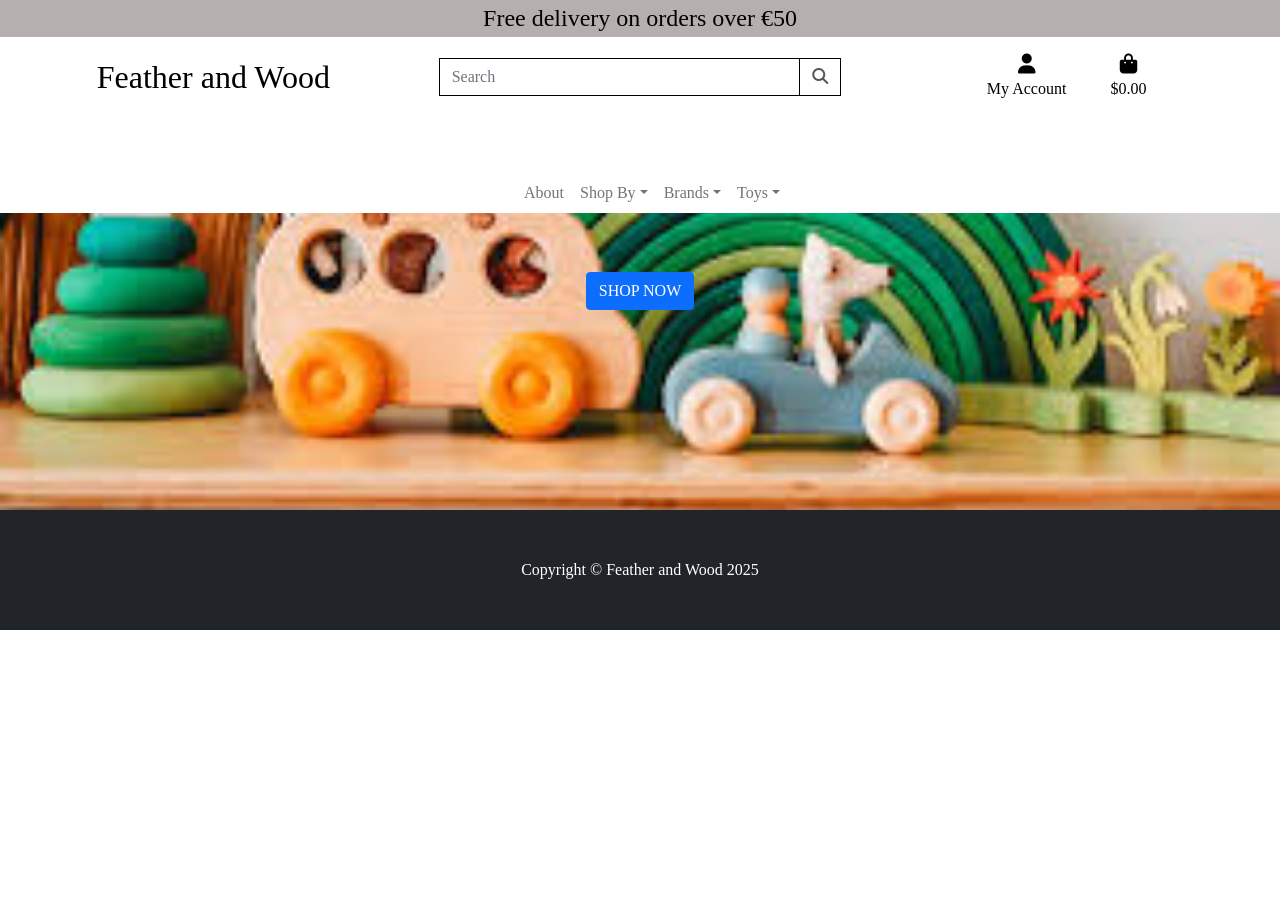
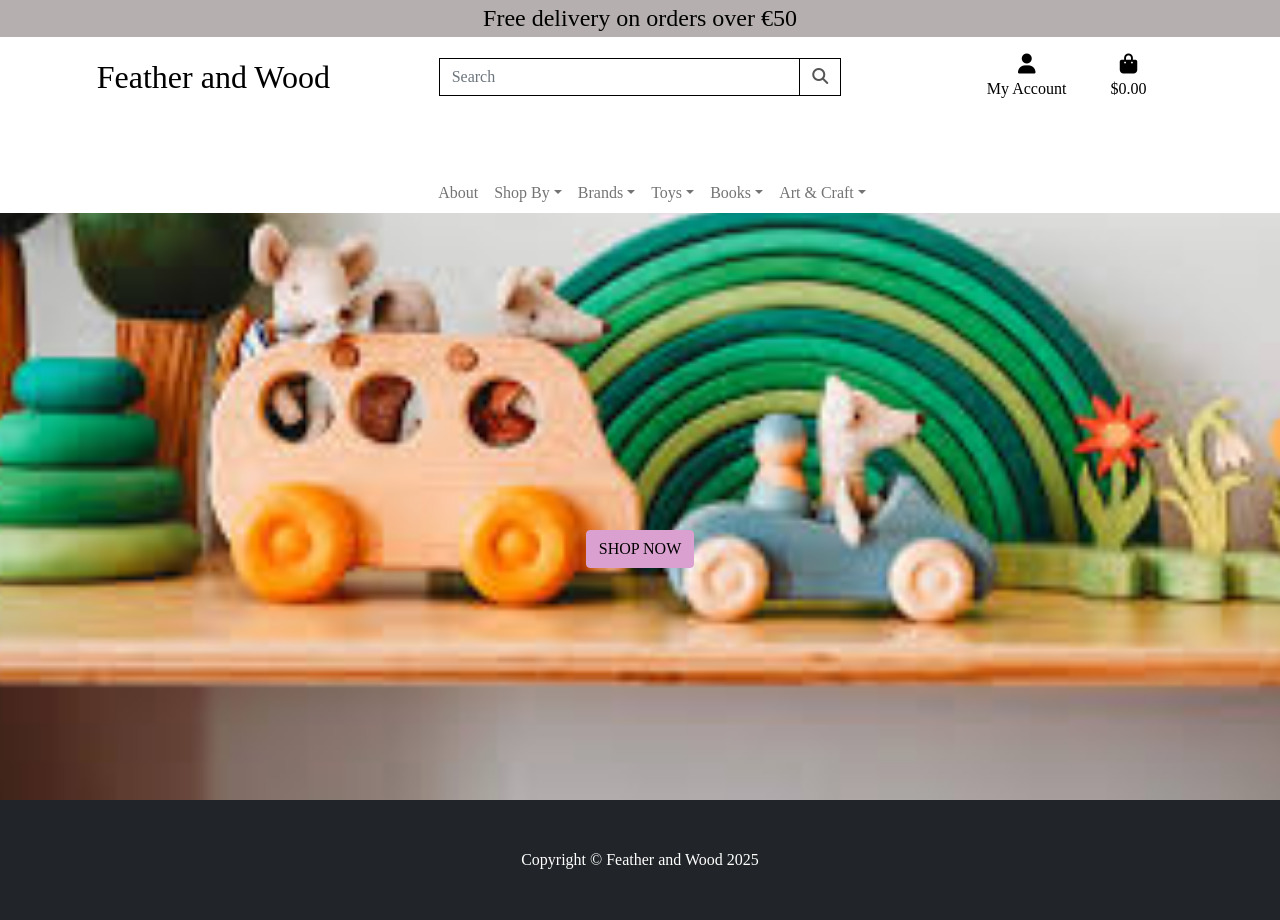
Before and after one commit to RdeSwart/feather_wood, a Django app: page /products/ in a window 1280 px wide. Before the commit the page ends 630 px from the top, so only its background shows below. Run offline with Django 3.2, Linux system fonts and the light colour scheme; data that the repository does not hold is empty; some libraries are stand-ins or nearby versions; some web fonts are replaced.

Commit message:
feat: Add sorting feature for price, rating and sale items. Add new products to new categories

```diff
--- a/products/templates/products/products.html
+++ b/products/templates/products/products.html
@@ -2,7 +2,7 @@
 {% load static %}
 
 {% block page_header %}
-<header class="masthead">
+<header class="masthead img-fluid">
     <div class="container">
         <a id="shop-now" class="btn btn-primary btn-xl text-uppercase" href="{% url 'products' %}">Shop Now</a>
     </div>
@@ -23,7 +23,7 @@
                     <!-- Product image -->
                     {% if product.image %}
                     <a href="{% url 'product_detail' product.id %}">
-                        <img class="card-img-top" src="{{ product.image.url }}" alt="{{ product.name }}" />
+                        <img class="card-img-top img-fluid" src="{{ product.image.url }}" alt="{{ product.name }}" />
                     </a>
                     {% else %}
                     <a href="{% url 'product_detail' product.id %}">
@@ -35,6 +35,13 @@
                         <div class="text-center">
                             <!-- Product name -->
                             <h5 class="fw-bolder">{{ product.name }}</h5>
+                            {% if product.category %}
+                                <p class="small mt-1 mb-0">
+                                    <a class="text-muted" href="{% url 'products' %}?category={{ product.category.name }}">
+                                        <i class="fas fa-tag mr-1"></i>{{ product.category.friendly_name }}
+                                    </a>
+                                </p>
+                            {% endif %}
                             {% if product.rating %}
                             {{ product.get_star_rating|safe }}
                                 <small class="text-muted"><i class="fas fa-star mr-1"></i> {{ product.rating }} </small><hr>
--- a/static/css/base.css
+++ b/static/css/base.css
@@ -13,6 +13,19 @@ header.masthead {
     background-attachment: scroll;
     background-position: center center;
     background-size: cover;
+    display: flex;
+    flex-direction: column;
+    justify-content: flex-end;
+    height: 100vh;
+
+}
+
+#shop-now {
+    margin-bottom: 2rem;
+}
+
+.navbar {
+    flex-wrap: nowrap !important;
 }
 
 .navbar-brand {
@@ -22,6 +35,17 @@ header.masthead {
 #delivery-banner {
     background-color: #b6afaf;
     color: #fff;
+}
+
+.btn-primary {
+    color: #000;
+    background-color: #daa1d0;
+    border-color: #daa1d0;
+}
+
+a {
+    color: #815c7b;
+    text-decoration: underline;
 }
 
 .icon {
@@ -38,8 +62,9 @@ header.masthead {
 
 /* --------------------------------------------------- Product detail page from Bootstrap Examples.com */
 .product-image {
-    max-height: 400px;
+    max-height: 250px;
     object-fit: cover;
+    width: 100%;
 }
 .thumbnail {
     width: 80px;
--- a/templates/includes/main_nav.html
+++ b/templates/includes/main_nav.html
@@ -3,7 +3,7 @@
         <ul class="navbar-nav me-auto mb-2 mb-lg-0 ms-lg-4">
             <li class="nav-item"><a class="nav-link" href="#!">About</a></li>
             <li class="nav-item dropdown">
-                <a class="nav-link dropdown-toggle" id="navbarDropdown" href="#" role="button" data-bs-toggle="dropdown" aria-expanded="false">Shop By</a>
+                <a class="nav-link dropdown-toggle" id="navbarDropdown" href="{% url 'products' %}" role="button" data-bs-toggle="dropdown" aria-expanded="false">Shop By</a>
                 <ul class="dropdown-menu" aria-labelledby="navbarDropdown">
                     <li><a class="dropdown-item" href="{% url 'products' %}">All Products</a></li>
                     <li><a class="dropdown-item" href="{% url 'products' %}?sort=rrp_price&direction=asc">Price</a></li>
@@ -13,7 +13,7 @@
             </li>
 
             <li class="nav-item dropdown">
-                <a class="nav-link dropdown-toggle" id="navbarDropdown" href="#" role="button" data-bs-toggle="dropdown" aria-expanded="false">Brands</a>
+                <a class="nav-link dropdown-toggle" id="navbarDropdown" href="{% url 'products' %}?category=melissa_and_doug,stockmar,hape,bigjigs" role="button" data-bs-toggle="dropdown" aria-expanded="false">Brands</a>
                 <ul class="dropdown-menu" aria-labelledby="navbarDropdown">
                     <li><a class="dropdown-item" href="{% url 'products' %}?brand=melissa_and_doug">Melissa & Doug</a></li>
                     <li><a class="dropdown-item" href="{% url 'products' %}?brand=stockmar">Stockmar</a></li>
@@ -23,15 +23,31 @@
             </li>
 
             <li class="nav-item dropdown">
-                <a class="nav-link dropdown-toggle" id="navbarDropdown" href="#" role="button" data-bs-toggle="dropdown" aria-expanded="false">Toys</a>
+                <a class="nav-link dropdown-toggle" id="navbarDropdown" href="{% url 'products' %}?category=preschool,role-play,dolls,doll_house" role="button" data-bs-toggle="dropdown" aria-expanded="false">Toys</a>
                 <ul class="dropdown-menu" aria-labelledby="navbarDropdown">
                     <li><a class="dropdown-item" href="{% url 'products' %}?category=preschool">Preschool</a></li>
                     <li><a class="dropdown-item" href="{% url 'products' %}?category=role-play">Role Play</a></li>
-                    <li><a class="dropdown-item" href="{% url 'products' %}?category=books">Books</a></li>
-                    <li><a class="dropdown-item" href="{% url 'products' %}?category=art-and-craft">Arts & Crafts</a></li>
                     <li><a class="dropdown-item" href="{% url 'products' %}?category=dolls">Dolls</a></li>
                     <li><a class="dropdown-item" href="{% url 'products' %}?category=doll_house">Doll Houses</a></li>
                 </ul>
             </li>
+
+            <li class="nav-item dropdown">
+                <a class="nav-link dropdown-toggle" id="navbarDropdown" href="{% url 'products' %}?category=song-books,readers,food" role="button" data-bs-toggle="dropdown" aria-expanded="false">Books</a>
+                <ul class="dropdown-menu" aria-labelledby="navbarDropdown">
+                    <li><a class="dropdown-item" href="{% url 'products' %}?category=song-books">Song Books</a></li>
+                    <li><a class="dropdown-item" href="{% url 'products' %}?category=readers">Story Books</a></li>
+                    <li><a class="dropdown-item" href="{% url 'products' %}?category=food">Food & Celebration</a></li>
+                </ul>
+            </li>
+
+            <li class="nav-item dropdown">
+                <a class="nav-link dropdown-toggle" id="navbarDropdown" href="{% url 'products' %}?category=crayons,craft-kit,paint" role="button" data-bs-toggle="dropdown" aria-expanded="false">Art & Craft</a>
+                <ul class="dropdown-menu" aria-labelledby="navbarDropdown">
+                    <li><a class="dropdown-item" href="{% url 'products' %}?category=crayons">Crayons</a></li>
+                    <li><a class="dropdown-item" href="{% url 'products' %}?category=craft-kit">Craft Kits</a></li>
+                    <li><a class="dropdown-item" href="{% url 'products' %}?category=paint">Paint Sets</a></li>
+                </ul>
+            </li>
         </ul>
 </div>
--- a/templates/includes/mobile_top_header.html
+++ b/templates/includes/mobile_top_header.html
@@ -25,7 +25,7 @@
     <a class="text-black nav-link d-block d-lg-none" href="#" id="user-options" data-toggle="dropdown" aria-haspopup="true" aria-expanded="false">
         <div class="text-center">
             <div><i class="fas fa-user fa-lg"></i></div>
-            <p class="my-0">My Account</p>
+            <p class="my-0">Account</p>
         </div>
     </a>
     <div class="dropdown-menu border-0" aria-labelledby="user-options">
```
Also changed, not shown: products/templates/products/product_detail.html (+8 -1 lines), media/all-year.jpg (added), media/birthday-book.jpg (added), media/city-train.jpg (added), media/dragon-book.jpg (added), media/hape-logo.png (added), media/needle-felt.jpg (added), media/paint-bottle.jpg (added), media/paint-kit.jpg (added), media/rainbow-blocks.jpg (added), media/rose-cottage.jpg (added), media/scandi-kitchen.jpg (added), media/snow-book.jpg (added), media/summer-story-book.jpg (added), 2 more files.
